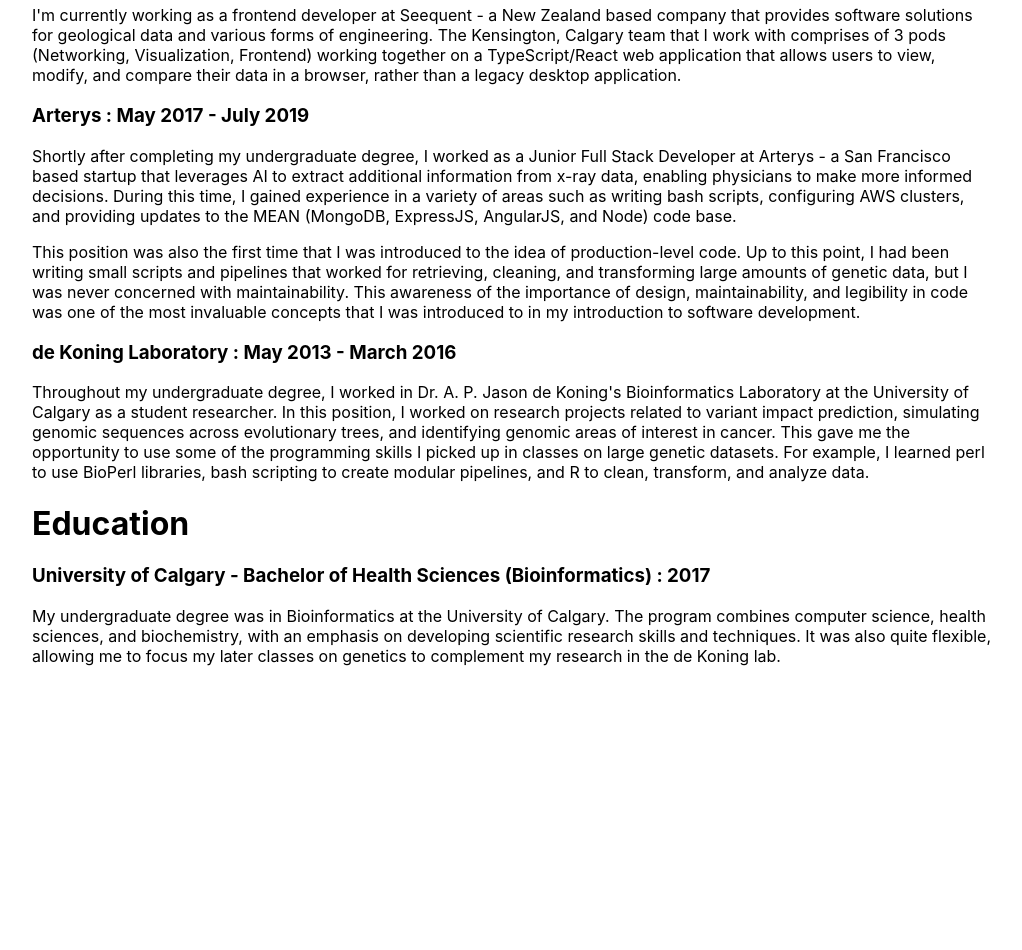
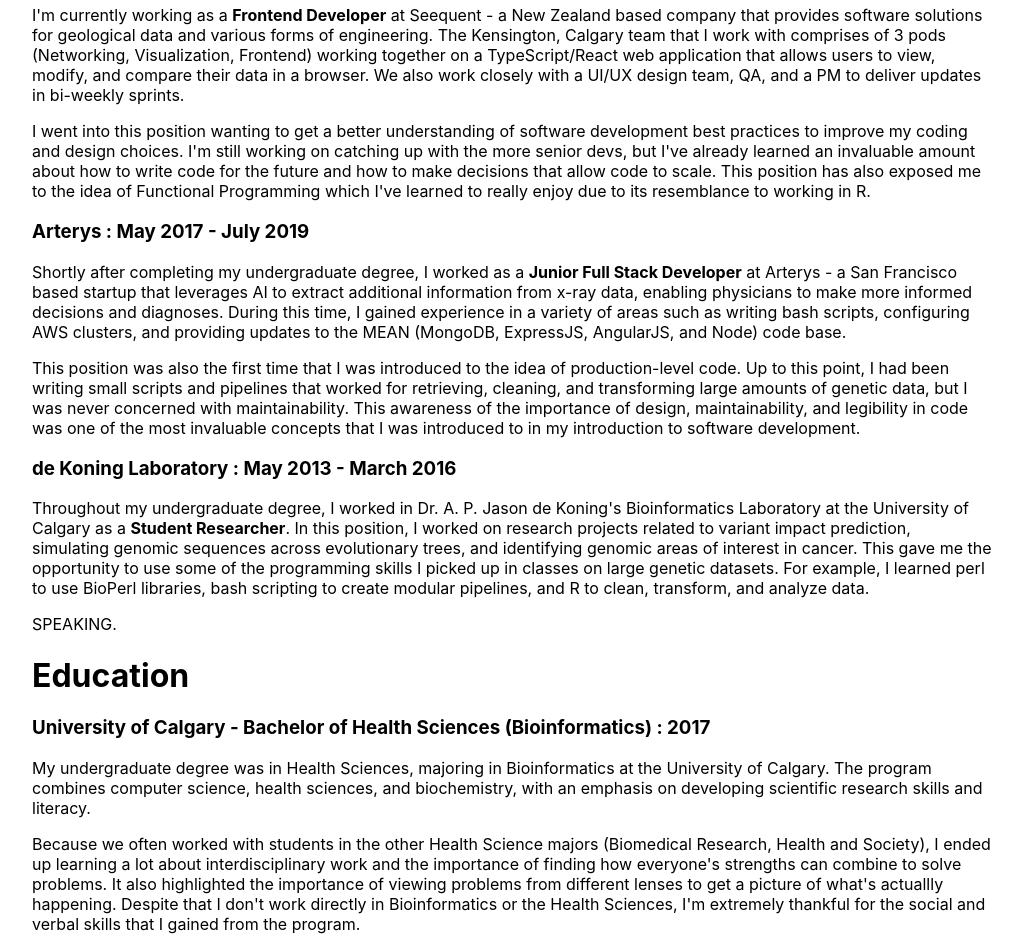
Before and after one commit to NathanEscandor/NathanEscandor.github.io, a React (Create React App) app: page /experience in a window 1280 px wide. Shown: the part 240-1190 px from the top of the page, without its empty margins (128-1150 px from the left). Before the commit the page ends 922 px from the top, so only its background shows below. Built offline with nearby package versions, Linux system fonts and the light colour scheme.

Commit message:
Content updates - mostly in Experience section

```diff
--- a/src/Content/Experience.js
+++ b/src/Content/Experience.js
@@ -8,26 +8,32 @@
                 <h1>Work</h1>
                     <h3>Seequent : March 2020 - Present</h3>
                         <p>
-                            I'm currently working as a frontend developer at Seequent - a New Zealand based company that provides software solutions for geological data and various forms of engineering. The Kensington, Calgary team that I work with comprises of 3 pods (Networking, Visualization, Frontend) working together on a TypeScript/React web application that allows users to view, modify, and compare their data in a browser, rather than a legacy desktop application.
+                            I'm currently working as a <b>Frontend Developer</b> at Seequent - a New Zealand based company that provides software solutions for geological data and various forms of engineering. The Kensington, Calgary team that I work with comprises of 3 pods (Networking, Visualization, Frontend) working together on a TypeScript/React web application that allows users to view, modify, and compare their data in a browser. We also work closely with a UI/UX design team, QA, and a PM to deliver updates in bi-weekly sprints.
                         </p>
                         <p>
-
+                            I went into this position wanting to get a better understanding of software development best practices to improve my coding and design choices. I'm still working on catching up with the more senior devs, but I've already learned an invaluable amount about how to write code for the future and how to make decisions that allow code to scale. This position has also exposed me to the idea of Functional Programming which I've learned to really enjoy due to its resemblance to working in R.
                         </p>
                     <h3>Arterys : May 2017 - July 2019</h3>
                         <p>
-                            Shortly after completing my undergraduate degree, I worked as a Junior Full Stack Developer at Arterys - a San Francisco based startup that leverages AI to extract additional information from x-ray data, enabling physicians to make more informed decisions. During this time, I gained experience in a variety of areas such as writing bash scripts, configuring AWS clusters, and providing updates to the MEAN (MongoDB, ExpressJS, AngularJS, and Node) code base.
+                            Shortly after completing my undergraduate degree, I worked as a <b>Junior Full Stack Developer</b> at Arterys - a San Francisco based startup that leverages AI to extract additional information from x-ray data, enabling physicians to make more informed decisions and diagnoses. During this time, I gained experience in a variety of areas such as writing bash scripts, configuring AWS clusters, and providing updates to the MEAN (MongoDB, ExpressJS, AngularJS, and Node) code base.
                         </p>
                         <p>
                             This position was also the first time that I was introduced to the idea of production-level code. Up to this point, I had been writing small scripts and pipelines that worked for retrieving, cleaning, and transforming large amounts of genetic data, but I was never concerned with maintainability. This awareness of the importance of design, maintainability, and legibility in code was one of the most invaluable concepts that I was introduced to in my introduction to software development.
                         </p>
                     <h3>de Koning Laboratory : May 2013 - March 2016</h3>
                         <p>
-                            Throughout my undergraduate degree, I worked in Dr. A. P. Jason de Koning's Bioinformatics Laboratory at the University of Calgary as a student researcher. In this position, I worked on research projects related to variant impact prediction, simulating genomic sequences across evolutionary trees, and identifying genomic areas of interest in cancer. This gave me the opportunity to use some of the programming skills I picked up in classes on large genetic datasets. For example, I learned perl to use BioPerl libraries, bash scripting to create modular pipelines, and R to clean, transform, and analyze data.
+                            Throughout my undergraduate degree, I worked in Dr. A. P. Jason de Koning's Bioinformatics Laboratory at the University of Calgary as a <b>Student Researcher</b>. In this position, I worked on research projects related to variant impact prediction, simulating genomic sequences across evolutionary trees, and identifying genomic areas of interest in cancer. This gave me the opportunity to use some of the programming skills I picked up in classes on large genetic datasets. For example, I learned perl to use BioPerl libraries, bash scripting to create modular pipelines, and R to clean, transform, and analyze data.
+                        </p>
+                        <p>
+                            SPEAKING.
                         </p>
                 <h1>Education</h1>
                     <h3>University of Calgary - Bachelor of Health Sciences (Bioinformatics) : 2017</h3>
                         <p>
-                            My undergraduate degree was in Bioinformatics at the University of Calgary. The program combines computer science, health sciences, and biochemistry, with an emphasis on developing scientific research skills and techniques. It was also quite flexible, allowing me to focus my later classes on genetics to complement my research in the de Koning lab.
+                            My undergraduate degree was in Health Sciences, majoring in Bioinformatics at the University of Calgary. The program combines computer science, health sciences, and biochemistry, with an emphasis on developing scientific research skills and literacy.
+                        </p>
+                        <p>
+                            Because we often worked with students in the other Health Science majors (Biomedical Research, Health and Society), I ended up learning a lot about interdisciplinary work and the importance of finding how everyone's strengths can combine to solve problems. It also highlighted the importance of viewing problems from different lenses to get a picture of what's actuallly happening. Despite that I don't work directly in Bioinformatics or the Health Sciences, I'm extremely thankful for the social and verbal skills that I gained from the program.
                         </p>
             </Grid>
         </>
--- a/src/Content/Home.js
+++ b/src/Content/Home.js
@@ -16,7 +16,7 @@
                     I'm a software developer based out of Calgary, AB currently focusing on front end web development.<br /><br />
                     Right now, I'm working on a team at Seequent to translate a desktop application into a TypeScript/React webapp.<br /><br />
                     In the past, I've worked as a student researcher in Dr. A. P. Jason de Koning's Bioinformatics lab, and at Arterys as a junior developer.<br /><br />
-                    When I'm not working on React components, I like to play music, go skateboarding, and play with my cats; Chester and Pretzel.
+                    When I'm not working on React components, I like to play music, go skateboarding, and spend time with my cats; Chester and Pretzel.
                 </p>
             </Grid>
         </Grid>
--- a/src/Content/Projects.js
+++ b/src/Content/Projects.js
@@ -7,11 +7,13 @@
             <Grid item>
                 <h2>Codon</h2>
                     <p>
-                        This is where I'll describe the codon project and maybe provide a link.
+                        This is where I'll describe the codon project.
                     </p>
-                <h2>Slipperi</h2>
                     <p>
-                        Fallen by the wayside, describe it and what it does.
+                        Should also provide a link to the repo and npm page?
+                    </p>
+                    <p>
+                        Make a li'l demo
                     </p>
             </Grid>
         </>
```
